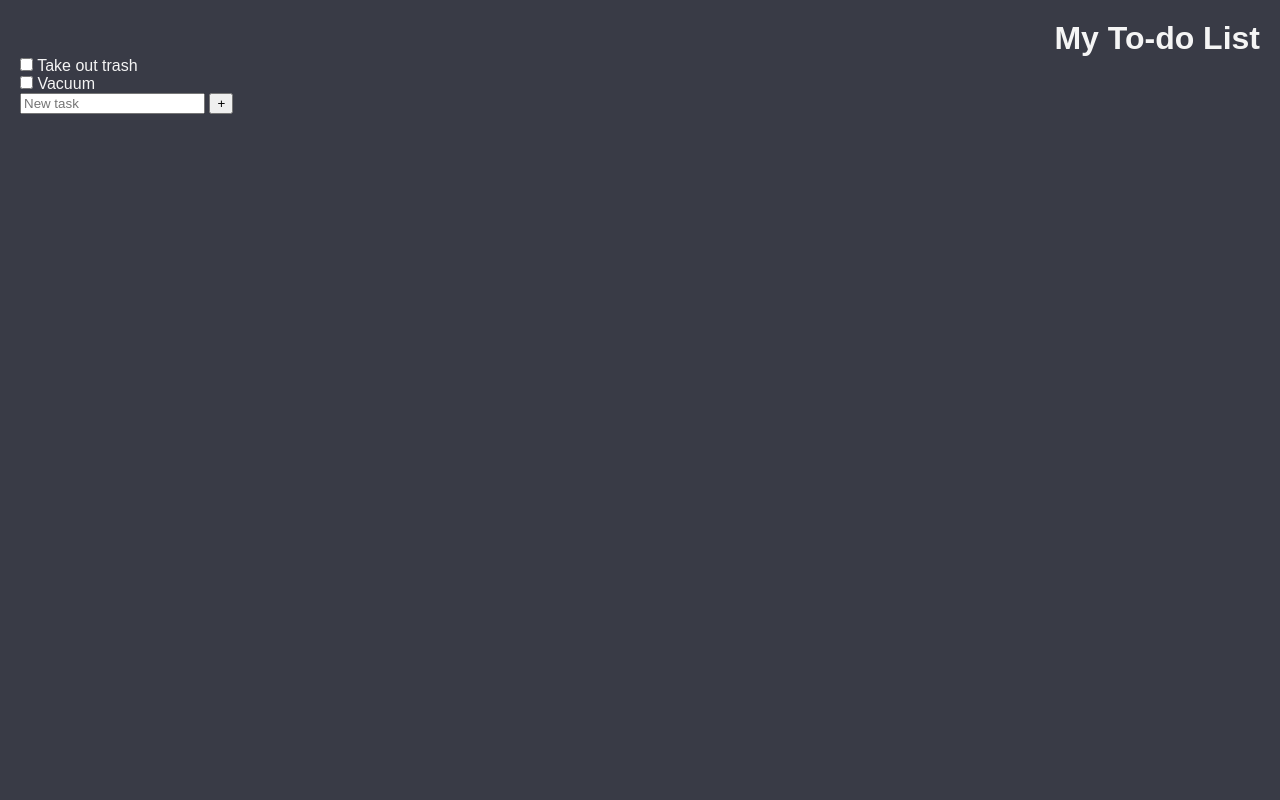
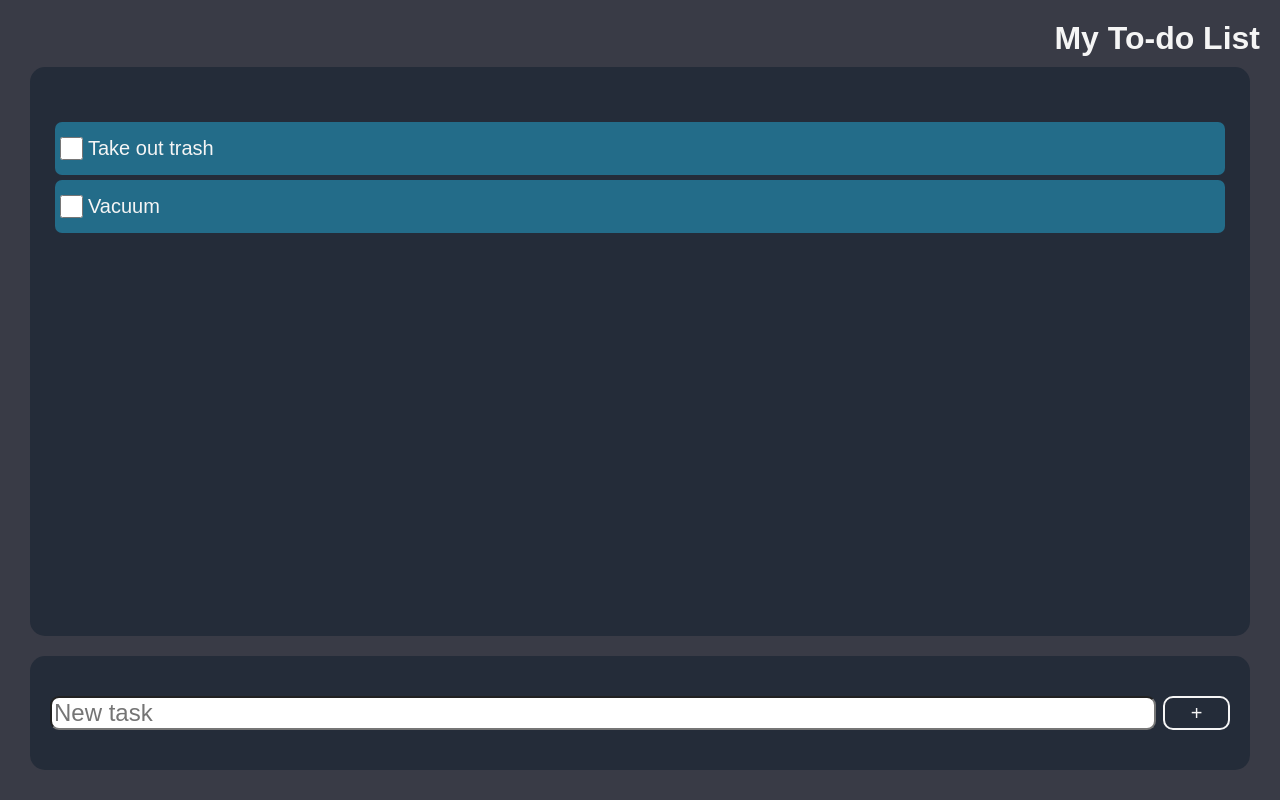
Before and after one commit to glitterfart9000/todo-list-app, a plain HTML site: page index.html in a window 1280 px wide. Drawn offline with Linux system fonts and the light colour scheme.

Commit message:
finished styles

```diff
--- a/styles.css
+++ b/styles.css
@@ -17,9 +17,60 @@ body {
     display: flex;
     flex-direction: column;
     justify-content: flex-start;
-    align-items: stretch;
 }
 
 .main h1{
     text-align: right;
 }
+
+.list {
+    background-color: rgb(36, 44, 57);
+    margin: 10px;
+    border-radius: 15px;
+    padding: 50px 20px;
+    flex-grow: 1;
+}
+
+.form {
+    background-color: rgb(36, 44, 57);
+    margin: 10px;
+    border-radius: 15px;
+    padding: 40px 20px;
+    display: flex;
+    gap: 7px;
+}
+
+.form input {
+    font-size: 24px;
+    border-radius: 9px;
+    width: 100%;
+}
+
+.form button {
+    width: 70px;
+    border-radius: 10px;
+    background-color: inherit;
+    border: 2px solid whitesmoke;
+    color: whitesmoke;
+    font-size: 20px;
+}
+
+.list-item {
+    background-color: rgb(35, 108, 137);
+    padding: 15px 5px;
+    margin: 5px;
+    border-radius: 7px;
+    display: flex;
+    flex-direction: row;
+    gap: 5px;
+    align-items: center;
+}
+
+.list-item label {
+    font-size: 20px;
+}
+
+.list-item input {
+    width: 23px;
+    height: 23px;
+}
```
